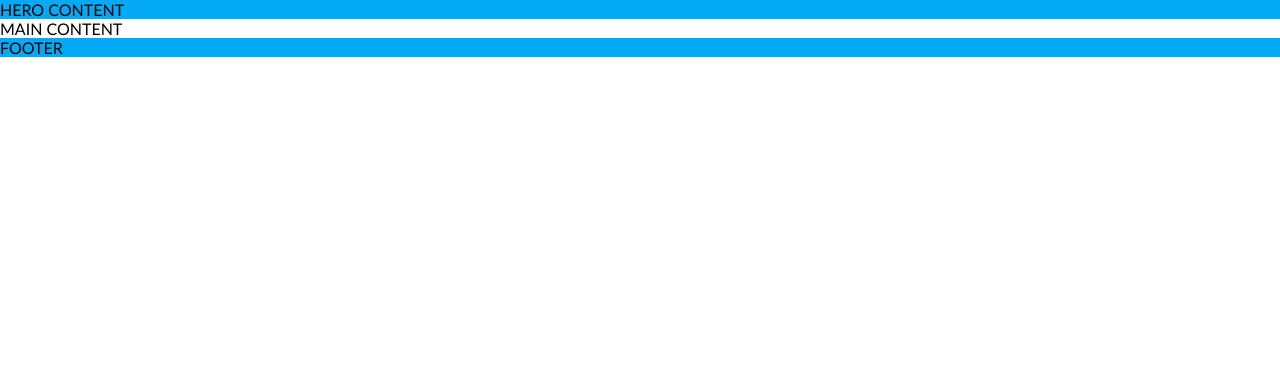
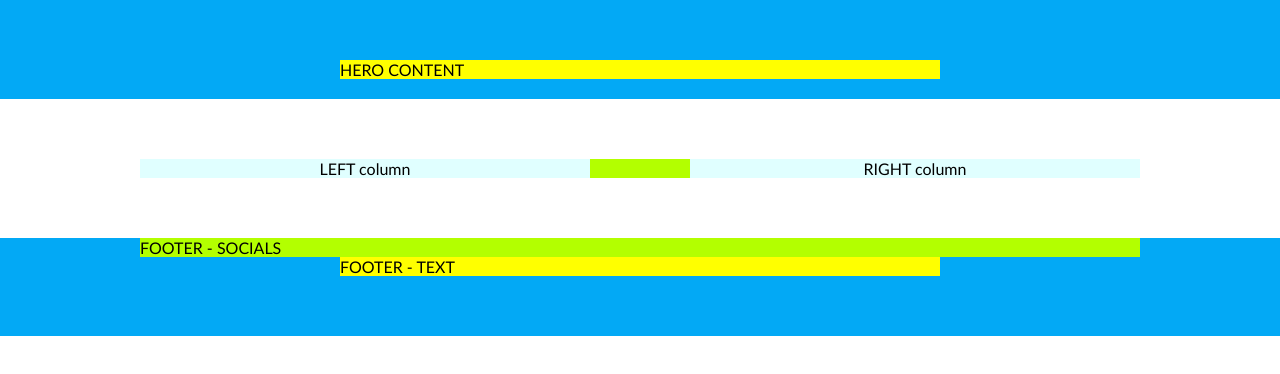
Before and after one commit to Gintaras68/8-coming-soon, a website: page index.html in a window 1280 px wide. Drawn offline with Linux system fonts and the light colour scheme.

Commit message:
Basic layout

```diff
--- /dev/null
+++ b/css/basic/layout.css
@@ -0,0 +1,50 @@
+.container {
+  width: 100%;
+  padding: 60px 15px;
+}
+
+.container > .row {
+  max-width: 600px;
+  width: 100%;
+  margin: 0 auto;
+  background-color: yellow;
+}
+
+.container > .row-big {
+  max-width: 1000px;
+  width: 100%;
+  margin: 0 auto;
+  background-color: rgb(179, 255, 0);
+}
+
+.wrapper {
+  display: flex;
+  justify-content: space-between;
+  gap: 20px;
+}
+
+.column {
+  background-color: lightcyan;
+  max-width: 450px;
+  width: 100%;
+  text-align: center;
+}
+
+.hero {
+  padding-bottom: 20px;
+}
+
+footer.container {
+  padding-top: 0;
+}
+
+@media (max-width: 900px) {
+  .wrapper {
+    flex-direction: column;
+    align-items: center;
+  }
+
+  .column {
+    max-width: 550px;
+  }
+}
--- a/css/home.css
+++ b/css/home.css
@@ -1,6 +1,7 @@
 /* basic styles (initial) */
 @import './basic/reset.css';
 @import './basic/variables.css';
+@import './basic/layout.css';
 
 /* styles for components */
 @import './components/button.css';
--- a/index.html
+++ b/index.html
@@ -7,9 +7,21 @@
     <link rel="stylesheet" href="./css/home.css" />
   </head>
   <body>
-    <div class="hero bg-primary">HERO CONTENT</div>
-    <main class="main">MAIN CONTENT</main>
-    <footer class="footer bg-primary">FOOTER</footer>
+    <div class="hero container bg-primary">
+      <div class="row">HERO CONTENT</div>
+    </div>
+
+    <main class="container">
+      <div class="row-big wrapper">
+        <div class="column">LEFT column</div>
+        <div class="column">RIGHT column</div>
+      </div>
+    </main>
+
+    <footer class="container bg-primary">
+      <div class="row-big">FOOTER - SOCIALS</div>
+      <div class="row">FOOTER - TEXT</div>
+    </footer>
     <script src="./js/home.js"></script>
   </body>
 </html>
```
